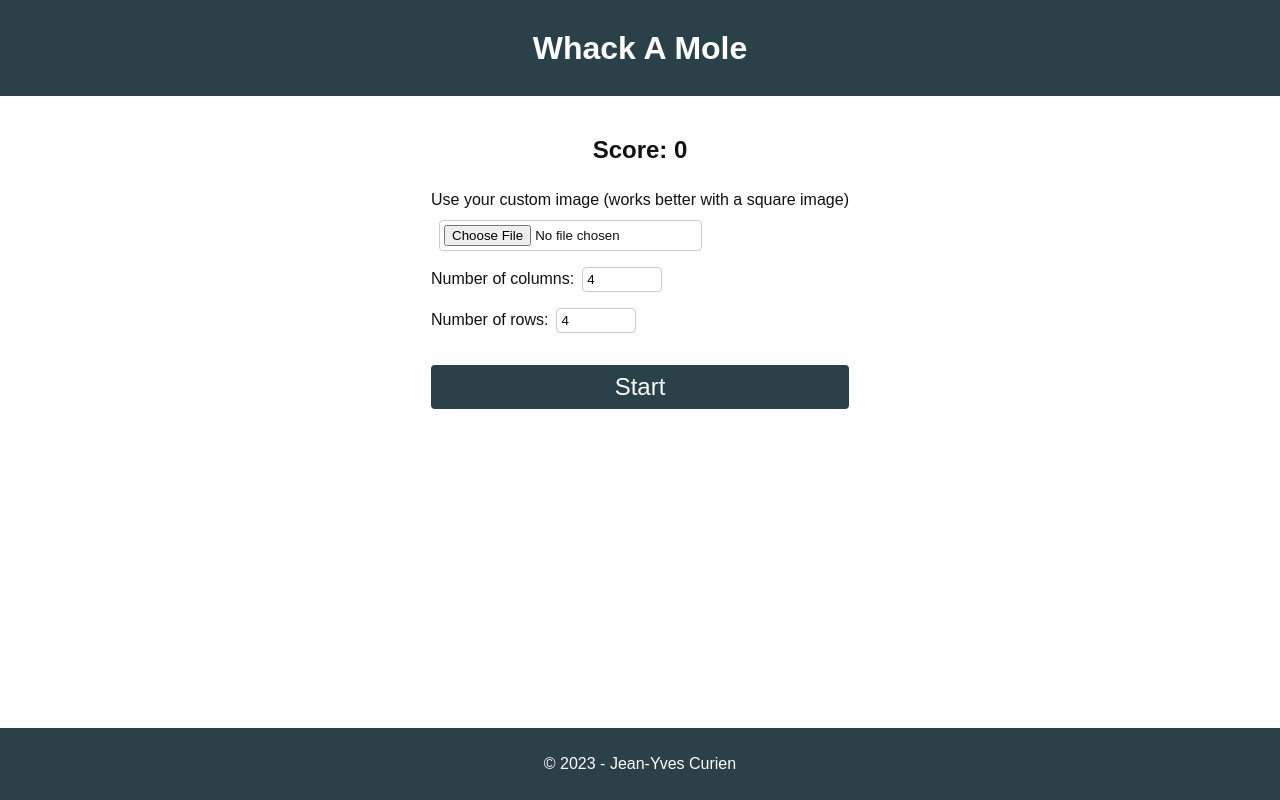
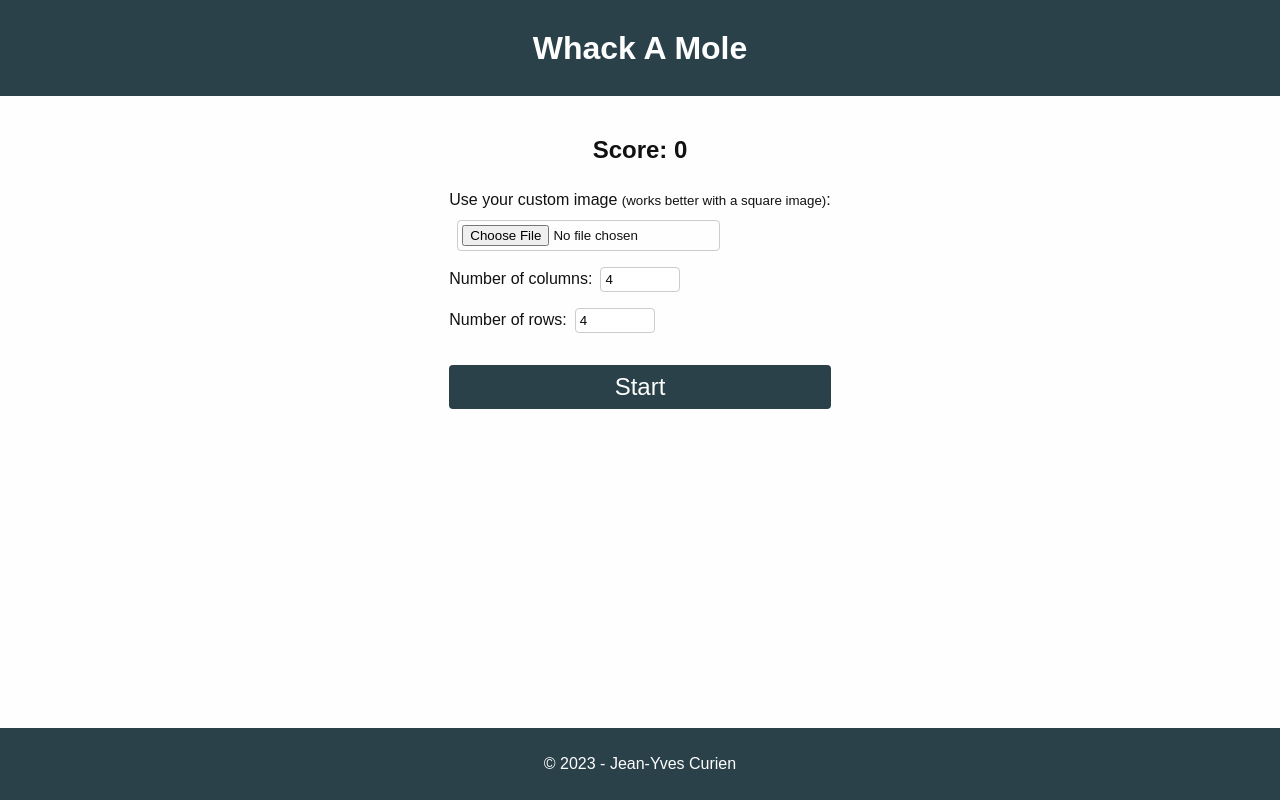
Before and after one commit to jycurien/whack-a-mole, a React (Vite) app: page / in a window 1280 px wide. Built offline with nearby package versions, Linux system fonts and the light colour scheme.

Commit message:
extract config component

```diff
--- /dev/null
+++ b/src/components/Config.jsx
@@ -0,0 +1,43 @@
+const Config = ({ handleImageChange, columns, setColumns, rows, setRows }) => {
+  return (
+    <div>
+      <div>
+        <label htmlFor='image'>
+          Use your custom image{' '}
+          <small>(works better with a square image)</small>:
+        </label>
+        <br />
+        <input
+          id='image'
+          type='file'
+          onChange={handleImageChange}
+          placeholder=''
+        />
+      </div>
+      <div>
+        <label htmlFor='columns'>Number of columns:</label>
+        <input
+          id='columns'
+          type='number'
+          min={3}
+          max={6}
+          value={columns}
+          onChange={(e) => setColumns(Math.min(6, Math.max(3, e.target.value)))}
+        />
+      </div>
+      <div>
+        <label htmlFor='rows'>Number of rows:</label>
+        <input
+          id='rows'
+          type='number'
+          min={3}
+          max={6}
+          value={rows}
+          onChange={(e) => setRows(Math.min(6, Math.max(3, e.target.value)))}
+        />
+      </div>
+    </div>
+  )
+}
+
+export default Config
--- a/src/components/Game.jsx
+++ b/src/components/Game.jsx
@@ -1,5 +1,6 @@
 import { useState, useEffect } from 'react'
 import Countdown from './Countdown'
+import Config from './Config'
 
 const Game = () => {
   const [score, setScore] = useState(0)
@@ -96,47 +97,16 @@ const Game = () => {
     <main>
       <h2>Score: {score}</h2>
       {gameOver ? (
-        <div>
-          <div>
-            <label htmlFor='image'>
-              Use your custom image (works better with a square image)
-            </label>
-            <br />
-            <input
-              id='image'
-              type='file'
-              onChange={handleImageChange}
-              placeholder=''
-            />
-          </div>
-          <div>
-            <label htmlFor='columns'>Number of columns:</label>
-            <input
-              id='columns'
-              type='number'
-              min={3}
-              max={6}
-              value={columns}
-              onChange={(e) =>
-                setColumns(Math.min(6, Math.max(3, e.target.value)))
-              }
-            />
-          </div>
-          <div>
-            <label htmlFor='rows'>Number of rows:</label>
-            <input
-              id='rows'
-              type='number'
-              min={3}
-              max={6}
-              value={rows}
-              onChange={(e) =>
-                setRows(Math.min(6, Math.max(3, e.target.value)))
-              }
-            />
-          </div>
+        <>
+          <Config
+            handleImageChange={handleImageChange}
+            columns={columns}
+            setColumns={setColumns}
+            rows={rows}
+            setRows={setRows}
+          />
           <button onClick={startGame}>Start</button>
-        </div>
+        </>
       ) : (
         <>
           <Countdown endGame={endGame} gameOver={gameOver} />
```
